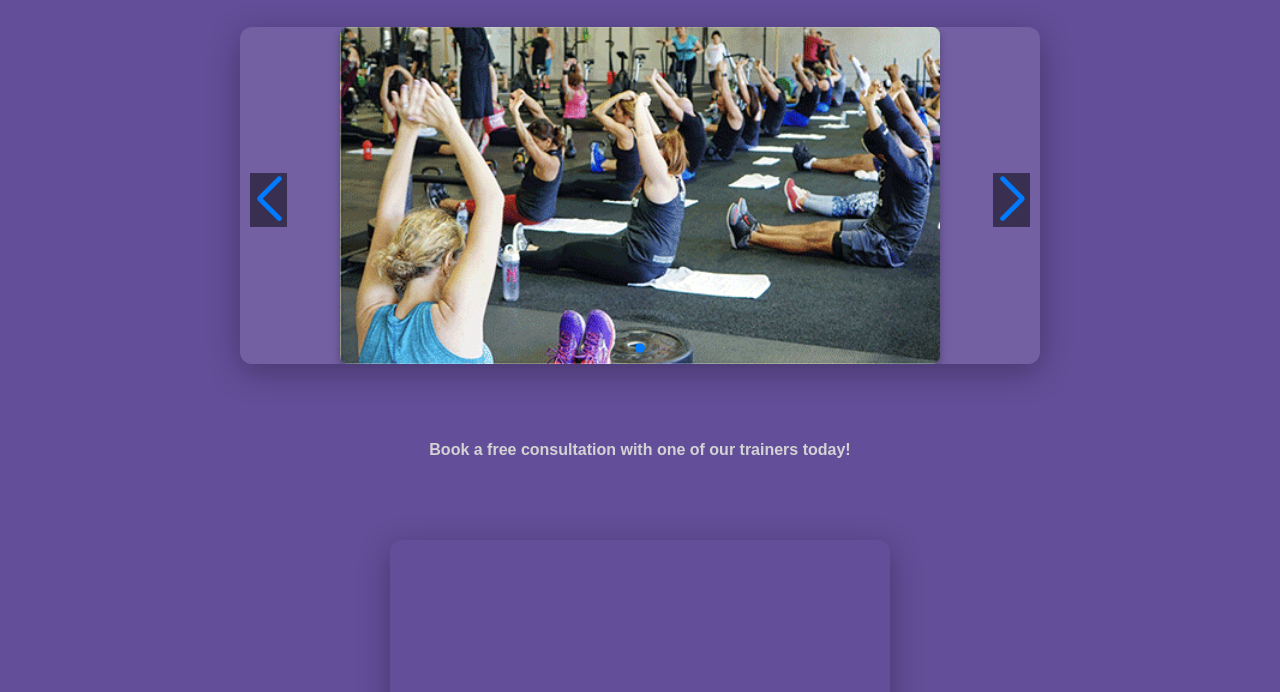
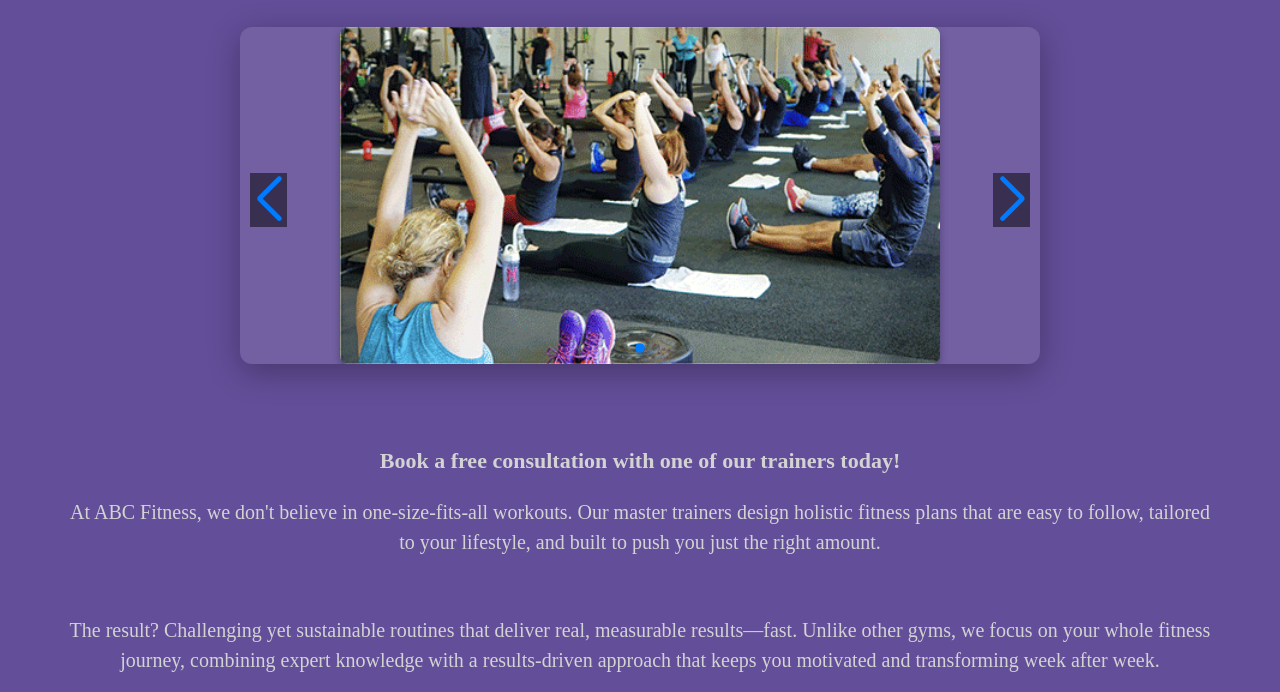
Before and after one commit to Fez-theblockchain-Dev/Web_Dev_Foundations, a plain HTML site: page home.html in a window 1280 px wide. Shown: the part 240-932 px from the top of the page. Drawn offline with nearby package versions, Linux system fonts and the light colour scheme; no server answers; a script that the page names is missing.

Commit message:
added content to 'home.html' through <p> tags that describe the approach that the personal trainers use to help achieve client success

```diff
--- a/home.html
+++ b/home.html
@@ -49,10 +49,20 @@ Home webpage for the website.
         </div>
         <br>
 
-        <p style="font-size: 16px; font-weight: bold;">Book a free consultation with one of our trainers today!</p>
-            <div style="max-width: 110vw ; max-height: 90vw ; position: relative ; float: left" class="calendly-inline-widget" data-url="https://calendly.com/megalax18/30min"></div>
-                <script type="text/javascript" src="https://assets.calendly.com/assets/external/widget.js" async></script>
-            </div>
+        <p style="font-size: 22px; font-weight: bold; font-family: strong">Book a free consultation with one of our trainers today!</p>
+        <p style="font-size: 20px; text-wrap-style: auto; font-family: strong">At ABC Fitness, we don't believe in one-size-fits-all workouts.
+            Our master trainers design holistic fitness plans that are easy to follow,
+            tailored to your lifestyle, and built to push you just the right amount.</p>
+        <br>
+        <p style="font-size: 20px; text-wrap-style: auto; font-family: strong">The result? Challenging yet sustainable routines that deliver real,
+            measurable results—fast. Unlike other gyms, we focus on your whole fitness journey,
+            combining expert knowledge with a results-driven approach that keeps you motivated and transforming week after week.</p>
+        <br>
+        <br>
+
+        <div style="max-width: 110vw; max-height: 90vw; position: relative; float: left;" class="calendly-inline-widget" data-url="https://calendly.com/megalax18/30min"></div>
+            <script type="text/javascript" src="https://assets.calendly.com/assets/external/widget.js" async></script>
+        </div>
         <br>
     <div class="testimonial-swiper swiper">
         <div class="swiper-wrapper">
```
